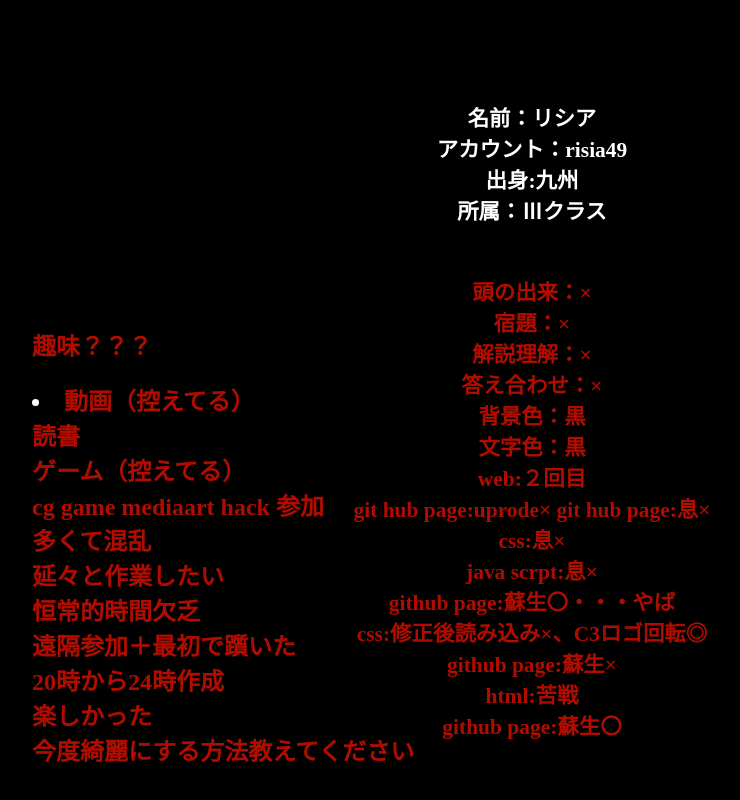
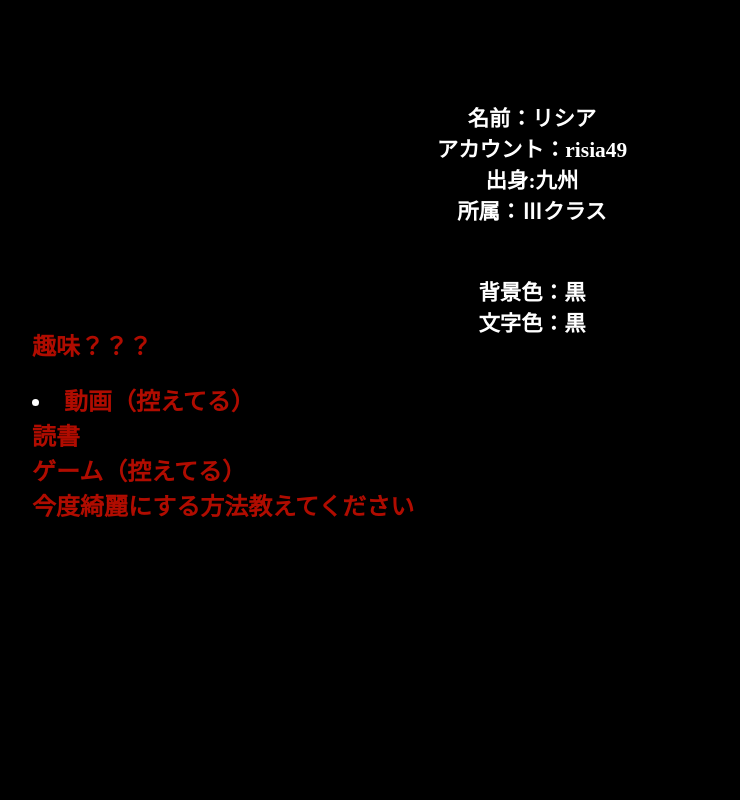
Before and after one commit to risia49/tyoukankakuC3-2021-hack, a plain HTML site: page index.html in a window 1280 px wide. Shown: the part 590-1390 px from the top of the page, without its empty margins (108-848 px from the left). Drawn offline with Linux system fonts and the light colour scheme.

Commit message:
Update index.html

```diff
--- a/index.html
+++ b/index.html
@@ -50,13 +50,14 @@
                         アカウント：risia49<br>
                         出身:九州<br>
                         所属：Ⅲクラス</font> <h6>
+                        背景色：黒<br>
+                        文字色：黒<br>
+                        <!--黒くならなので没
                         <h6> <font color="bluck">
                         頭の出来：×<br>
                         宿題：×<br>
                         解説理解：×<br>
                         答え合わせ：×<br>
-                        背景色：黒<br>
-                        文字色：黒<br>
                         web:２回目<br>
                         git hub page:uprode×
                         git hub page:息×<br>
@@ -68,6 +69,7 @@
                         html:苦戦<br>
                         github page:蘇生〇<br></font>
                         <h6>
+                        -->
                 </div>
 
             </div>
@@ -88,6 +90,9 @@
                         動画（控えてる）<br>
                         読書<br>
                         ゲーム（控えてる）<br>
+                        今度綺麗にする方法教えてください<br> </font>
+                        <!--黒くならなので没
+                        <font color="bluck">
                         cg game mediaart hack 参加<br>
                         多くて混乱<br>
                         延々と作業したい<br>
@@ -97,6 +102,7 @@
                         楽しかった<br>
                         今度綺麗にする方法教えてください<br>
                         </font>
+                        -->
                 </div>
 
                 <!--画像の埋め込み-->
```
